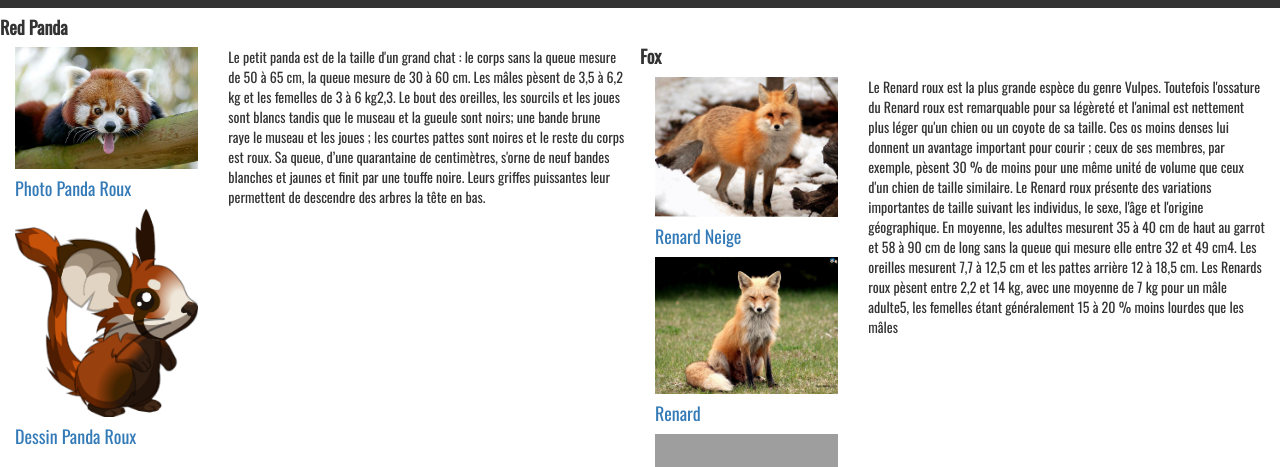
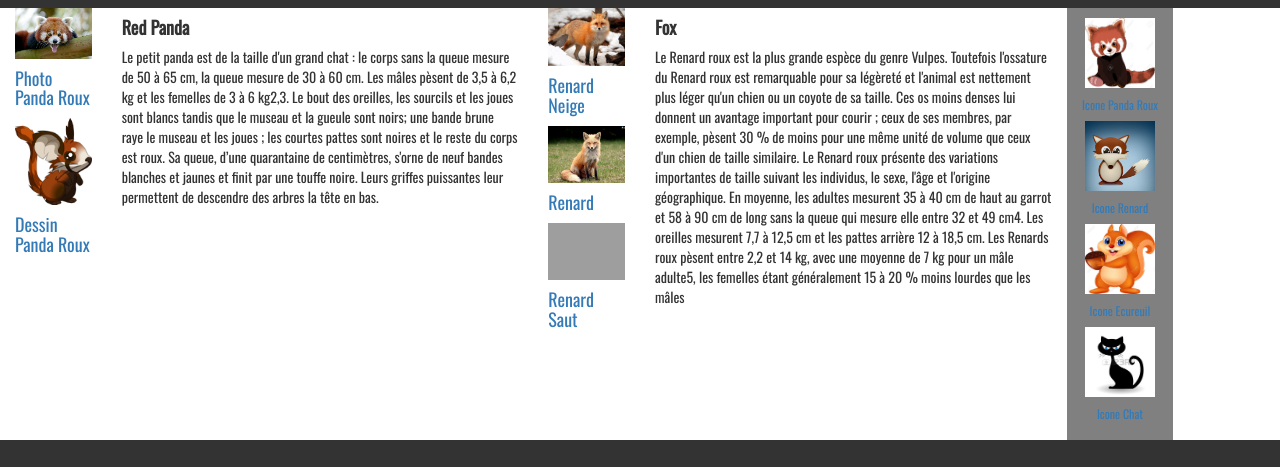
Before and after one commit to AliceP-R/testbootstrap, a plain HTML site: page V01/index.html in a window 1280 px wide. Shown: the part 102-569 px from the top of the page. Drawn offline with nearby package versions, Linux system fonts and the light colour scheme; grey boxes are pictures that could not be loaded.

Commit message:
exemple de layout shifter pattern

```diff
--- a/Content/moncss.css
+++ b/Content/moncss.css
@@ -16,6 +16,30 @@ header, footer {
     text-align : center;
 }
 
+.icon-list {
+    background-color : #808080;
+    color : #ddd;
+    padding : 10px;
+    text-align : center;
+}
+
+.icon-list img {
+    width: 70px;
+    height: 70px;
+    max-height: 70px;
+    max-width: 70px;
+}
+
+.icon-list-top div {
+    margin-left: auto;
+    margin-right: auto;
+    text-align: center;
+}
+
+.icon-list-top a {
+    display: inline-block;
+}
+
 /* Pour toutes les balises images de la range-list, on définit la taille au lieu de la définir dans chaque balise*/
 .range-list img {
     width: 100%;
--- a/V01/index.html
+++ b/V01/index.html
@@ -7,7 +7,7 @@
     <meta name="viewport" content="width=device-width, initial-scale=1, maximum-scale=1, user-scalable=no">
     <link href='https://fonts.googleapis.com/css?family=Oswald' rel='stylesheet' type='text/css'>
     <link href="../../Content/bootstrap.min.css" rel="stylesheet" />
-    <link href="../../Content/moncss.css" rel="stylesheet" />
+    <link href="../Content/moncss.css" rel="stylesheet" />
 </head>
 <body>
     <header class="container-fluid">
@@ -15,12 +15,29 @@
     </header>
     <div class="container-fluid">
         <div class="row">
-            <div class="panda">
+            <div class="icon-list icon-list-top visible-sm">
+                <a href="">
+                    <img src="../../images/icone_panda.jpg" />
+                    <h6> Icone Panda Roux </h6>
+                </a>
+                <a href="">
+                    <img src="../../images/icone_fox.png" />
+                    <h6> Icone Renard </h6>
+                </a>
+                <a href="">
+                    <img src="../../images/icone_ecu.jpg" />
+                    <h6> Icone Ecureuil </h6>
+                </a>
+                <a href="">
+                    <img src="../../images/icone_chat.jpg" />
+                    <h6> Icone Chat </h6>
+                </a>
+            </div>
+            <!-- col-sm-push-2 permet de pousser de 2 colonnes la section vers la droite de l'écran quand le support est >= small device (tablette, ordi) -->
+            <section class="col-sm-4 col-sm-push-1">
                 <h4 class="range-title">
                     <b> Red Panda </b>
                 </h4>
-                <!-- col-sm-push-2 permet de pousser de 2 colonnes la section vers la droite de l'écran quand le support est >= small device (tablette, ordi) -->
-                <section class="col-sm-4 col-sm-push-2">
                 <p>
                     Le petit panda est de la taille d'un grand chat : le corps sans la queue mesure de 50 à 65 cm, la queue mesure de 30 à 60 cm.
                     Les mâles pèsent de 3,5 à 6,2 kg et les femelles de 3 à 6 kg2,3.
@@ -30,7 +47,7 @@
                     Leurs griffes puissantes leur permettent de descendre des arbres la tête en bas.
                 </p>
             </section>
-                <aside class="col-sm-2 col-sm-pull-4">
+            <aside class="col-sm-1 col-sm-pull-4">
                 <div class="range-list">
                     <a href="">
                         <img src="../../images/panda_roux_langue.png" />
@@ -42,12 +59,10 @@
                     </a>
                 </div>
             </aside>
-            </div>
-            <div class="fox">
+            <section class="col-sm-4 col-sm-push-1">
                 <h4 class="range-title">
                     <b> Fox </b>
                 </h4>
-                <section class="col-sm-4 col-sm-push-2">
                 <p>
                     Le Renard roux est la plus grande espèce du genre Vulpes.
                     Toutefois l'ossature du Renard roux est remarquable pour sa légèreté et l'animal est nettement plus léger qu'un chien ou un coyote de sa taille.
@@ -57,7 +72,7 @@
                     Les oreilles mesurent 7,7 à 12,5 cm et les pattes arrière 12 à 18,5 cm. Les Renards roux pèsent entre 2,2 et 14 kg, avec une moyenne de 7 kg pour un mâle adulte5, les femelles étant généralement 15 à 20 % moins lourdes que les mâles
                 </p>
             </section>
-                <aside class="col-sm-2 col-sm-pull-4">
+            <aside class="col-sm-1 col-sm-pull-4">
                 <div class="range-list">
                     <a href="">
                         <img src="../../images/fox_snow.jpg" />
@@ -73,7 +88,24 @@
                     </a>
                 </div>
             </aside>
-            </div>
+            <aside class="col-sm-1 icon-list hidden-sm">
+                <a href="">
+                    <img src="../../images/icone_panda.jpg" />
+                    <h6> Icone Panda Roux </h6>
+                </a>
+                <a href="">
+                    <img src="../../images/icone_fox.png" />
+                    <h6> Icone Renard </h6>
+                </a>
+                <a href="">
+                    <img src="../../images/icone_ecu.jpg" />
+                    <h6> Icone Ecureuil </h6>
+                </a>
+                <a href="">
+                    <img src="../../images/icone_chat.jpg" />
+                    <h6> Icone Chat </h6>
+                </a>
+            </aside>
         </div>
     </div>
     <footer class="container-fluid">
```
Also changed, not shown: V02 Layout Shifter/index.html (deleted, +0 -83 lines), images/icone_chat.jpg (added), images/icone_ecu.jpg (added), images/icone_fox.png (added), images/icone_panda.jpg (added), obj/Debug/testbootstrap.csproj.FileListAbsolute.txt (added), 9 other files. Lines whose indentation alone changed are shown as unchanged.
